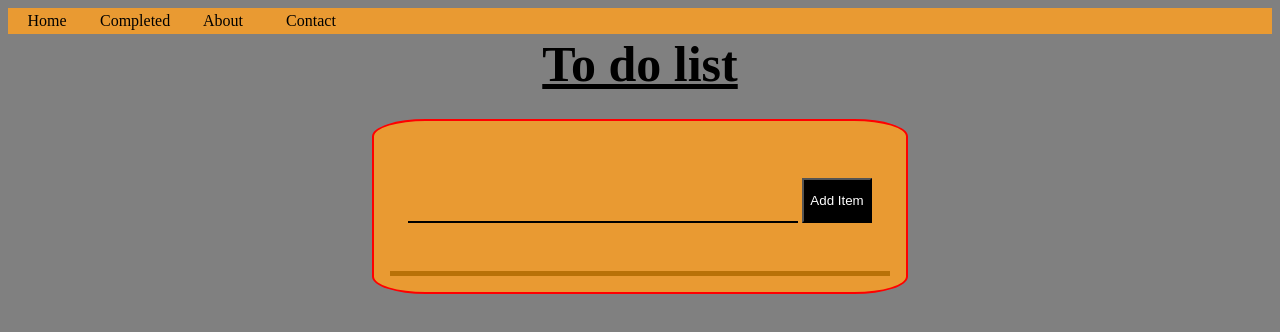
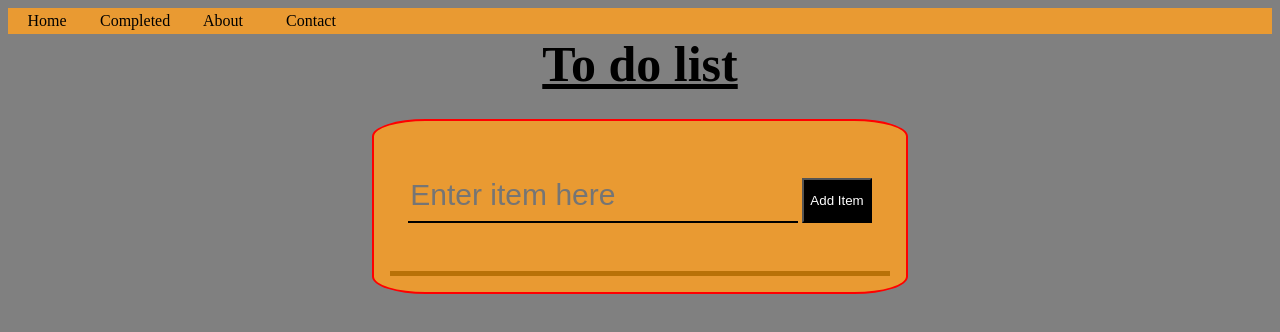
Before and after one commit to Jaconn4242/Axios-to-do-list, a plain HTML site: page index.html in a window 1280 px wide. Drawn offline with nearby package versions, Linux system fonts and the light colour scheme; no server answers.

Commit message:
Update index.html

```diff
--- a/index.html
+++ b/index.html
@@ -20,7 +20,7 @@
     <div class="main-container">
 
       <form name="myForm" class="my-form">
-        <input name="new" class="new-list-item" type="text" />
+        <input name="new" class="new-list-item" type="text" placeholder="Enter item here" />
         <button name="button" class="add-item-button">Add Item</button>
       </form>
 
```
